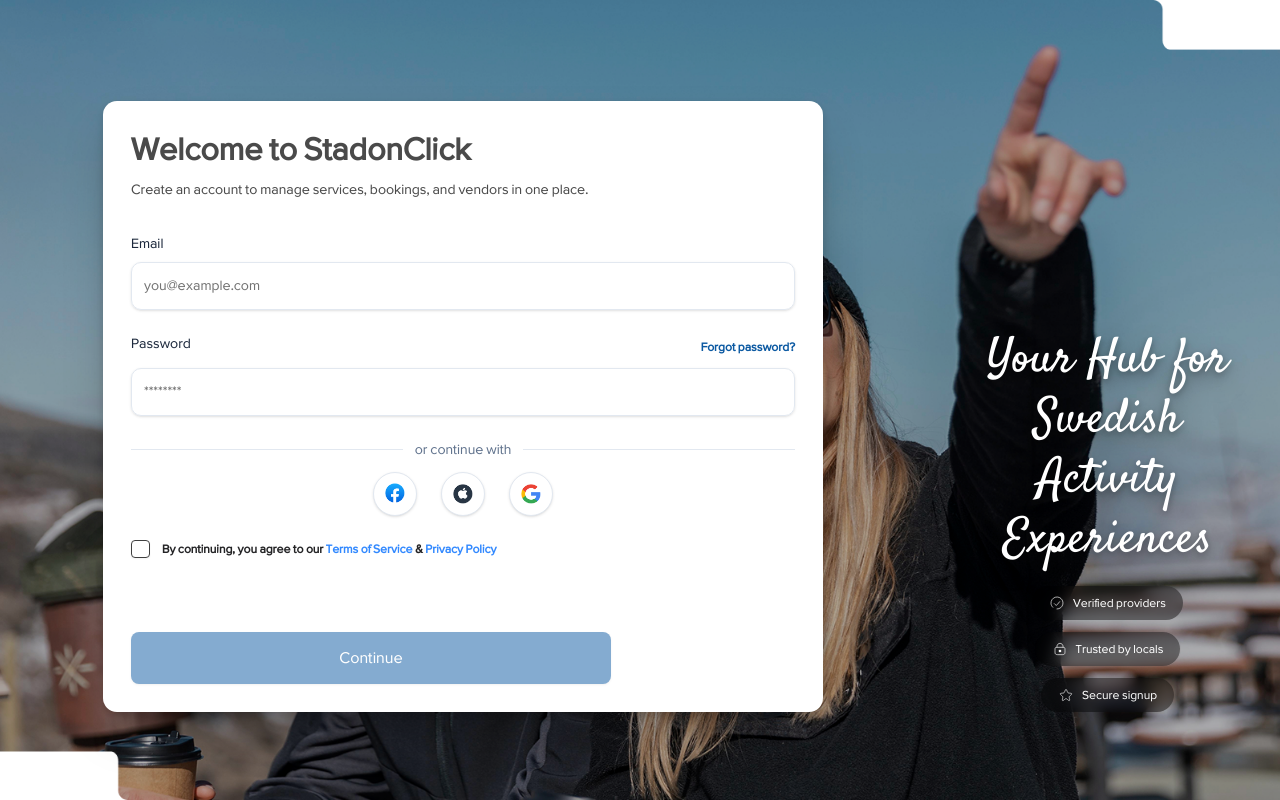
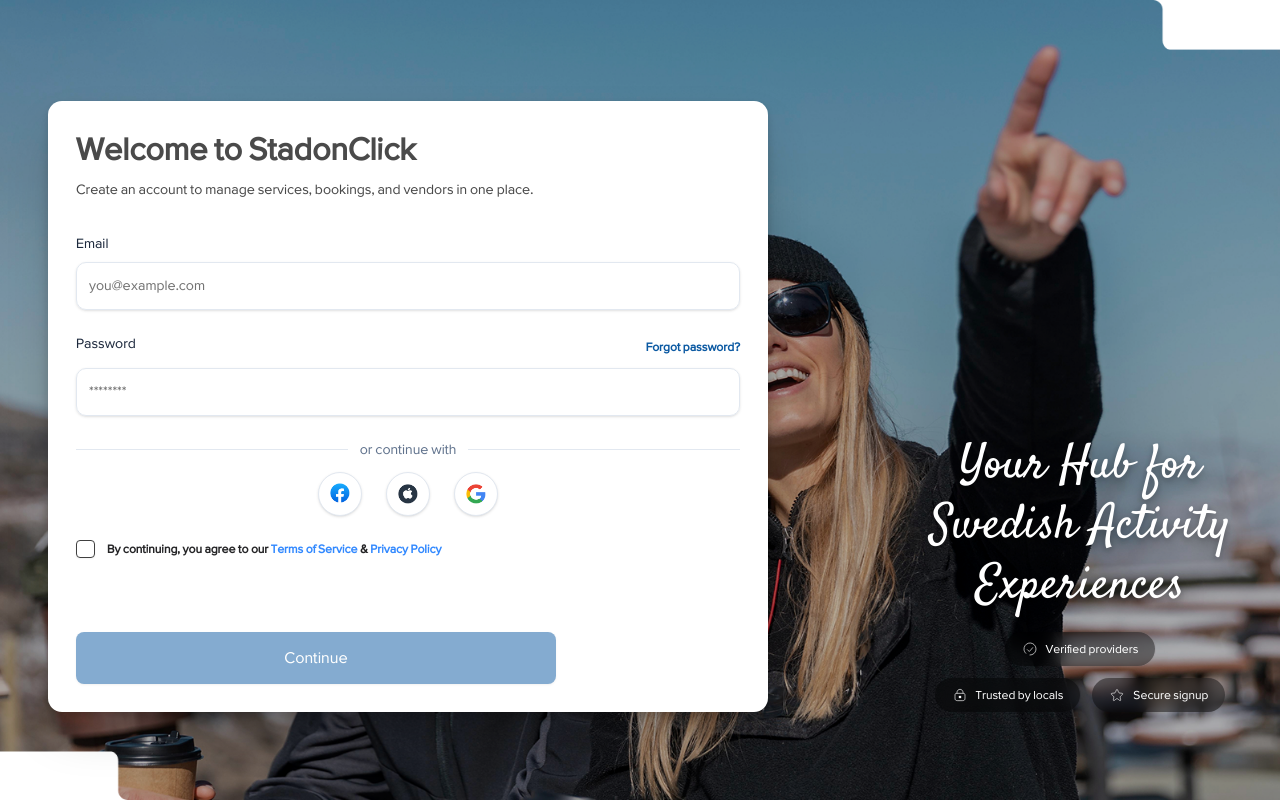
Before and after one commit to team-aimbeat/StadOnClick-Frontend, a React (Vite) app: page /sign-in in a window 1280 px wide. Built offline with nearby package versions, Linux system fonts and the light colour scheme; no server answers; a web font is replaced by a local one.

Commit message:
feat: merged with salim

```diff
--- a/src/components/Layout/SiteLayout.tsx
+++ b/src/components/Layout/SiteLayout.tsx
@@ -1,11 +1,14 @@
-import { Outlet } from "react-router-dom"
-
-const siteSettings: React.CSSProperties = {
-  "--site-bg": "#ffffff",
-  "--site-max-width": "92rem",
-}
+import { Outlet, useLocation } from "react-router-dom"
 
 export default function SiteLayout() {
+  const { pathname } = useLocation()
+  const isOnboarding = pathname.startsWith("/signup") || pathname.startsWith("/sign-in")
+
+  const siteSettings: React.CSSProperties = {
+    "--site-bg": "#ffffff",
+    "--site-max-width": isOnboarding ? "100vw" : "92rem",
+  }
+
   return (
     <div className="site-shell" style={siteSettings}>
       <div className="site-container">
--- a/src/pages/components/user-onboarding/OnboardingFormCard.tsx
+++ b/src/pages/components/user-onboarding/OnboardingFormCard.tsx
@@ -20,7 +20,7 @@
   children,
 }: Props) {
   return (
-    <div className="w-full max-w-[720px] md:w-[620px] lg:w-[720px] mx-auto lg:mx-0 lg:ml-[55px] lg:mt-[53px] rounded-xl bg-white p-5 sm:p-7 shadow-2xl space-y-[34px]">
+    <div className="w-full max-w-[720px] md:w-[620px] lg:w-[720px] mx-auto lg:mt-[53px] rounded-xl bg-white p-5 sm:p-7 shadow-2xl space-y-[34px]">
       {showStepper ? (
         <Stepper step={step} total={total} onStepClick={onStepClick} />
       ) : null}
--- a/src/pages/components/user-onboarding/OnboardingLayout.tsx
+++ b/src/pages/components/user-onboarding/OnboardingLayout.tsx
@@ -50,7 +50,7 @@
   const exitingClasses = isTransitioning ? "opacity-0" : "opacity-100";
 
   return (
-    <div className="relative min-h-screen w-full overflow-hidden">
+    <div className="full-bleed relative min-h-screen w-screen max-w-none overflow-hidden">
       {prevBgSrc ? (
         <img
           src={prevBgSrc}
```
Also changed, not shown: src/App.css (line endings or trailing spaces), 1 other file (tests, documents, lock files or other folders).
